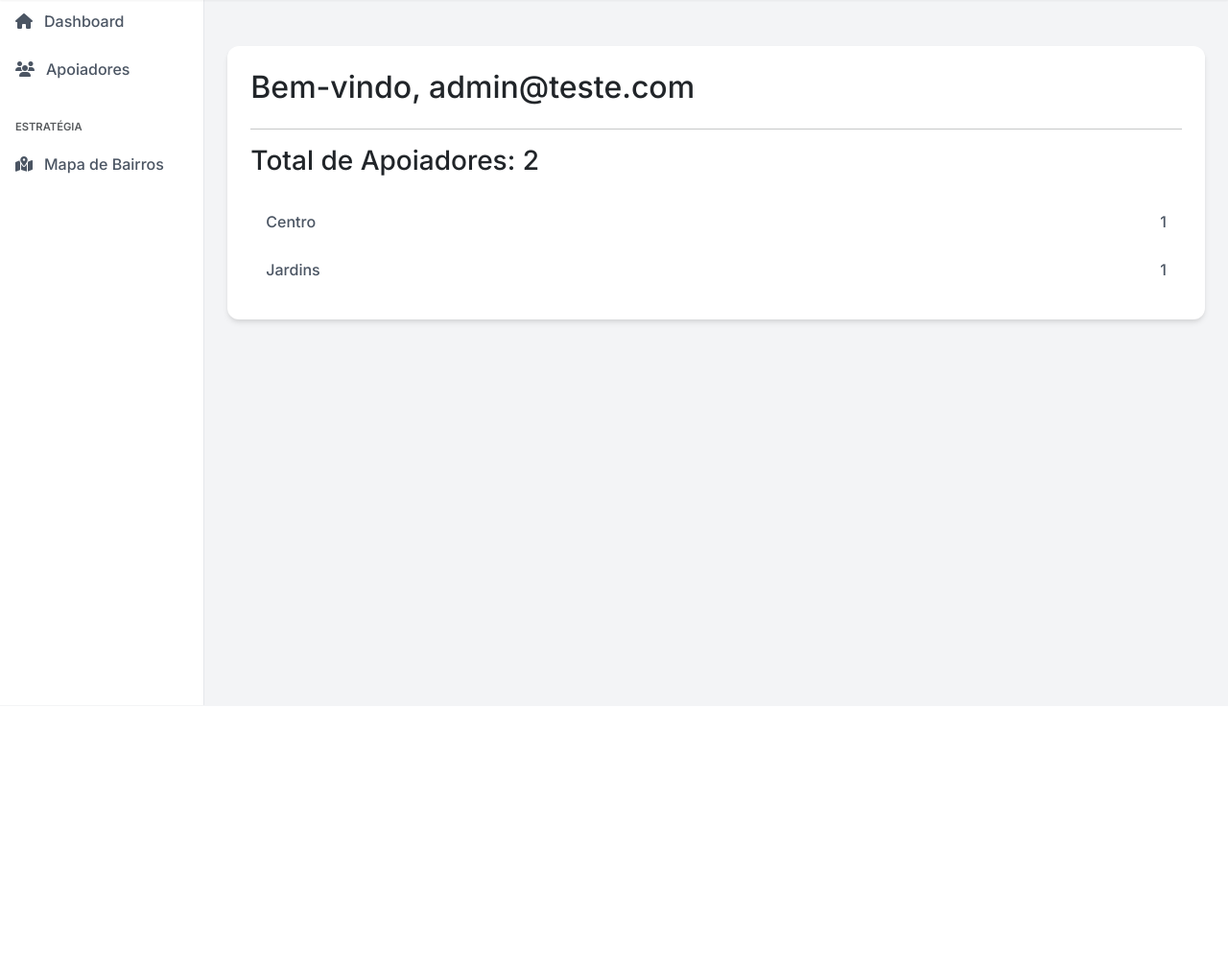
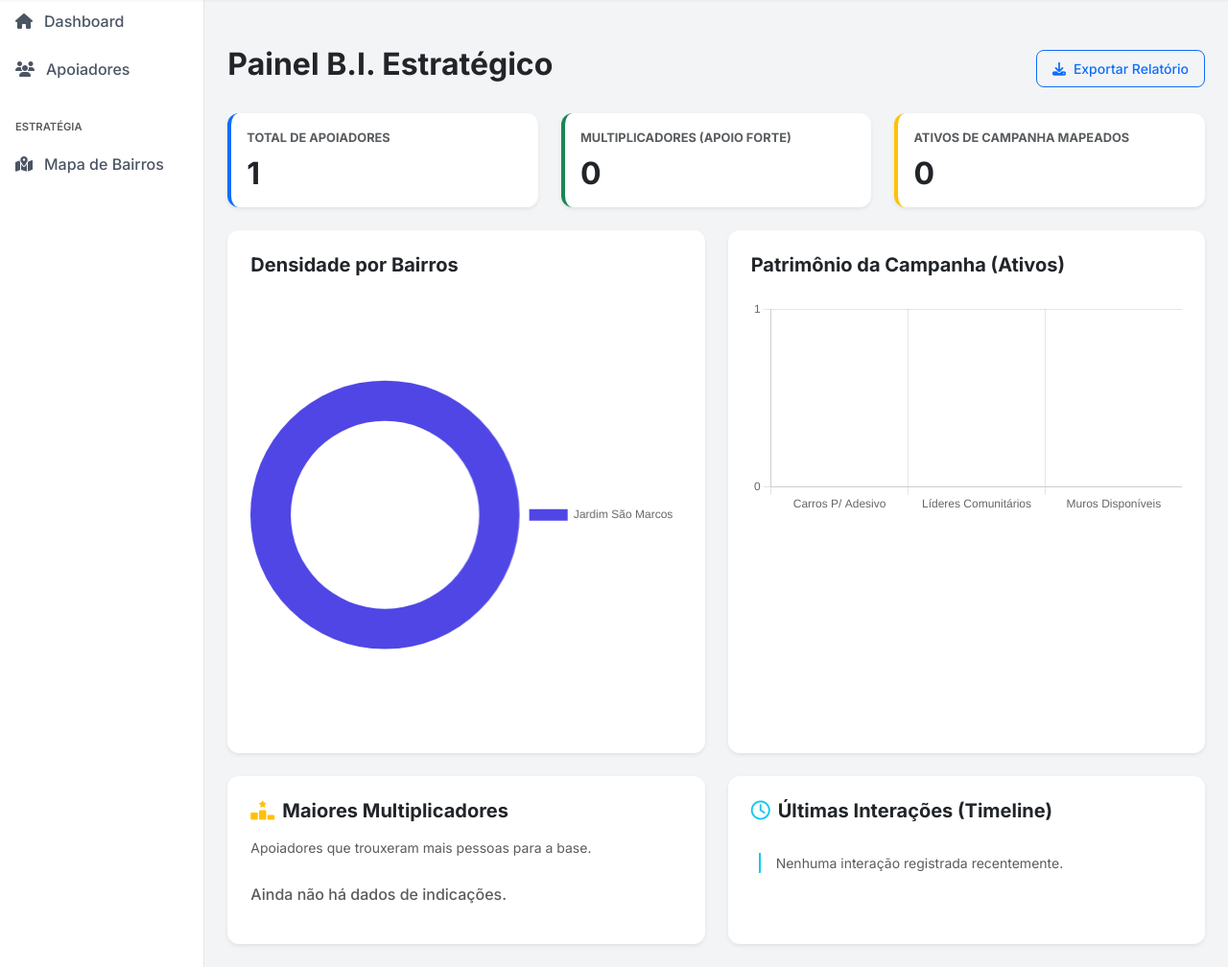
Before and after one commit to guibatist/app-candidatos, a Flask app: page /crm/ in a window 1280 px wide. Shown: the part 64-1072 px from the top of the page at 96% size. Before the commit the page ends 799 px from the top, so only its background shows below. Run offline with Flask 3, Linux system fonts and the light colour scheme; the visitor is signed in with stand-in values (Sample User, id 1).

Commit message:
feat(mapa & dashboard): implementa mapa cirúrgico leaflet e painel B.I. com chart.js

```diff
--- a/app/data/apoiadores.json
+++ b/app/data/apoiadores.json
@@ -1,4 +1,16 @@
 [
-  {"id": 1, "cliente_id": 1, "nome": "Maria Silva", "bairro": "Centro", "grau_apoio": "forte"},
-  {"id": 2, "cliente_id": 1, "nome": "José Souza", "bairro": "Jardins", "grau_apoio": "medio"}
+    {
+        "id": 1,
+        "cliente_id": 1,
+        "nome": "Guilherme Araujo Batista",
+        "telefone": "11953849310",
+        "cep": "06814-020",
+        "logradouro": "Estrada S\u00e3o Crist\u00f3v\u00e3o",
+        "numero": "120",
+        "uf": "SP",
+        "cidade": "Embu das Artes",
+        "bairro": "Jardim S\u00e3o Marcos",
+        "grau_apoio": "medio",
+        "data_cadastro": "04/03/2026"
+    }
 ]
--- a/app/routes/crm.py
+++ b/app/routes/crm.py
@@ -85,3 +85,26 @@ def concluir_tarefa(id):
 
     # Redireciona para a mesma página que o usuário estava (refresh)
     return redirect(request.referrer)
+
+from ..utils.json_helper import load_data
+
+@crm_bp.route('/mapa')
+def mapa_bairros():
+    if 'user_id' not in session:
+        return redirect(url_for('auth.login'))
+
+    # Verificação de Permissão do Plano
+    cliente_id = session.get('cliente_id')
+    clientes = load_data('clientes')
+    planos = load_data('planos')
+
+    cliente = next((c for c in clientes if c['id'] == cliente_id), None)
+    plano = next((p for p in planos if p['id'] == cliente['plano_id']), None)
+
+    if not plano or not plano.get('permite_mapa'):
+        return render_template('crm/erro_plano.html', modulo="Mapa Interativo"), 403
+
+    # Busca os dados agrupados
+    dados_mapa = CRMService.get_dados_mapa(cliente_id)
+
+    return render_template('crm/mapa.html', dados_mapa=dados_mapa)
--- a/app/services/crm_service.py
+++ b/app/services/crm_service.py
@@ -5,10 +5,54 @@ class CRMService:
     @staticmethod
     def get_dashboard_data(cliente_id):
         apoiadores = filter_by_client('apoiadores', cliente_id)
+        tarefas = filter_by_client('tarefas', cliente_id)
+
+        # 1. Total e Grau de Apoio
+        total = len(apoiadores)
+        multiplicadores = sum(1 for a in apoiadores if a.get('grau_apoio') == 'forte')
+
+        # 2. Bairros (Para gráfico de Rosca)
         bairros = {}
         for a in apoiadores:
-            bairros[a['bairro']] = bairros.get(a['bairro'], 0) + 1
-        return {"total_apoiadores": len(apoiadores), "bairros": bairros}
+            bairro_nome = a.get('bairro', 'Não Informado')
+            bairros[bairro_nome] = bairros.get(bairro_nome, 0) + 1
+
+        # 3. Ativos Físicos (Muros, Carros, Lideranças - Para gráfico de Barras)
+        ativos = {
+            "Muros Disponíveis": sum(1 for a in apoiadores if a.get('oferece_muro', False)),
+            "Carros P/ Adesivo": sum(1 for a in apoiadores if a.get('oferece_carro', False)),
+            "Líderes Comunitários": sum(1 for a in apoiadores if a.get('lideranca', False))
+        }
+
+        # 4. Score de Influência (Maiores Indicadores)
+        indicacoes = {}
+        for a in apoiadores:
+            indicador = a.get('indicado_por')
+            if indicador and indicador.strip() != "":
+                indicacoes[indicador] = indicacoes.get(indicador, 0) + 1
+
+        # Ordena o dicionário e pega os top 5
+        top_influenciadores = dict(sorted(indicacoes.items(), key=lambda item: item[1], reverse=True)[:5])
+
+        # 5. Timeline de Interações (Últimas 5 tarefas concluídas)
+        tarefas_concluidas = sorted([t for t in tarefas if t.get('status') == 'concluida'], key=lambda x: x['id'], reverse=True)[:5]
+
+        # Anexa o nome do apoiador na tarefa para exibir na timeline
+        for t in tarefas_concluidas:
+            ap_nome = next((a['nome'] for a in apoiadores if a['id'] == t['apoiador_id']), 'Desconhecido')
+            t['apoiador_nome'] = ap_nome
+
+        return {
+            "kpis": {
+                "total": total,
+                "multiplicadores": multiplicadores,
+                "ativos_total": sum(ativos.values())
+            },
+            "grafico_bairros": bairros,
+            "grafico_ativos": ativos,
+            "top_influenciadores": top_influenciadores,
+            "timeline": tarefas_concluidas
+        }
 
     @staticmethod
     def listar_apoiadores(cliente_id):
@@ -65,6 +109,27 @@ class CRMService:
         tarefas.append(nova_tarefa)
         save_data('tarefas', tarefas)
 
+    # ================= MAPA =================
     @staticmethod
     def concluir_tarefa(cliente_id, tarefa_id):
         update_item('tarefas', tarefa_id, cliente_id, {"status": "concluida"})
+
+    @staticmethod
+    def get_dados_mapa(cliente_id):
+        apoiadores = filter_by_client('apoiadores', cliente_id)
+
+        pontos_exatos = []
+        for a in apoiadores:
+            # Só envia para o mapa quem tem logradouro e cidade preenchidos
+            if a.get('logradouro') and a.get('cidade'):
+                pontos_exatos.append({
+                    "id": a.get('id'),
+                    "nome": a.get('nome'),
+                    "endereco": f"{a.get('logradouro')}, {a.get('numero', '')}",
+                    "bairro": a.get('bairro'),
+                    "cidade": a.get('cidade'),
+                    "uf": a.get('uf'),
+                    "grau_apoio": a.get('grau_apoio', 'medio')
+                })
+
+        return pontos_exatos
--- a/app/templates/crm/dashboard.html
+++ b/app/templates/crm/dashboard.html
@@ -1,15 +1,133 @@
 {% extends 'base.html' %}
 {% block content %}
-<div class="card p-4">
-    <h2>Bem-vindo, {{ usuario_logado.email }}</h2>
-    <hr>
-    <h3>Total de Apoiadores: {{ resumo.total_apoiadores }}</h3>
-    <ul class="list-group mt-3">
-        {% for bairro, qtd in resumo.bairros.items() %}
-        <li class="list-group-item d-flex justify-content-between">
-            {{ bairro }} <span>{{ qtd }}</span>
-        </li>
-        {% endfor %}
-    </ul>
+<div class="d-flex justify-content-between align-items-center mb-4">
+    <h2 class="fw-bold text-dark">Painel B.I. Estratégico</h2>
+    <button class="btn btn-outline-primary btn-sm"><i class="fa-solid fa-download me-2"></i>Exportar Relatório</button>
 </div>
+
+<div class="row mb-4">
+    <div class="col-md-4">
+        <div class="card p-3 shadow-sm border-start border-4 border-primary">
+            <span class="text-muted fw-bold text-uppercase" style="font-size: 0.8rem;">Total de Apoiadores</span>
+            <h2 class="mt-2 mb-0 fw-bold">{{ resumo.kpis.total }}</h2>
+        </div>
+    </div>
+    <div class="col-md-4">
+        <div class="card p-3 shadow-sm border-start border-4 border-success">
+            <span class="text-muted fw-bold text-uppercase" style="font-size: 0.8rem;">Multiplicadores (Apoio Forte)</span>
+            <h2 class="mt-2 mb-0 fw-bold">{{ resumo.kpis.multiplicadores }}</h2>
+        </div>
+    </div>
+    <div class="col-md-4">
+        <div class="card p-3 shadow-sm border-start border-4 border-warning">
+            <span class="text-muted fw-bold text-uppercase" style="font-size: 0.8rem;">Ativos de Campanha Mapeados</span>
+            <h2 class="mt-2 mb-0 fw-bold">{{ resumo.kpis.ativos_total }}</h2>
+        </div>
+    </div>
+</div>
+
+<div class="row mb-4">
+    <div class="col-md-6">
+        <div class="card p-4 h-100 shadow-sm">
+            <h5 class="fw-bold mb-4">Densidade por Bairros</h5>
+            <canvas id="graficoBairros"></canvas>
+        </div>
+    </div>
+    <div class="col-md-6">
+        <div class="card p-4 h-100 shadow-sm">
+            <h5 class="fw-bold mb-4">Patrimônio da Campanha (Ativos)</h5>
+            <canvas id="graficoAtivos"></canvas>
+        </div>
+    </div>
+</div>
+
+<div class="row">
+    <div class="col-md-6">
+        <div class="card p-4 h-100 shadow-sm">
+            <h5 class="fw-bold mb-3"><i class="fa-solid fa-ranking-star text-warning me-2"></i>Maiores Multiplicadores</h5>
+            <p class="text-muted small mb-3">Apoiadores que trouxeram mais pessoas para a base.</p>
+            <ul class="list-group list-group-flush">
+                {% for nome, quantidade in resumo.top_influenciadores.items() %}
+                <li class="list-group-item d-flex justify-content-between align-items-center px-0">
+                    <span class="fw-bold text-dark">{{ nome }}</span>
+                    <span class="badge bg-primary rounded-pill">{{ quantidade }} indicados</span>
+                </li>
+                {% else %}
+                <li class="list-group-item text-muted px-0 text-center border-0">Ainda não há dados de indicações.</li>
+                {% endfor %}
+            </ul>
+        </div>
+    </div>
+
+    <div class="col-md-6">
+        <div class="card p-4 h-100 shadow-sm">
+            <h5 class="fw-bold mb-3"><i class="fa-regular fa-clock text-info me-2"></i>Últimas Interações (Timeline)</h5>
+            <div class="border-start border-2 border-info ms-2 ps-3 mt-3">
+                {% for t in resumo.timeline %}
+                <div class="mb-3">
+                    <div class="fw-bold text-dark" style="font-size: 0.9rem;">
+                        {{ t.tipo }} com {{ t.apoiador_nome }}
+                    </div>
+                    <div class="text-muted small">{{ t.descricao }}</div>
+                </div>
+                {% else %}
+                <div class="text-muted small">Nenhuma interação registrada recentemente.</div>
+                {% endfor %}
+            </div>
+        </div>
+    </div>
+</div>
+
+<script src="https://cdn.jsdelivr.net/npm/chart.js"></script>
+
+<script>
+    // INJETANDO DADOS DO PYTHON PARA O JAVASCRIPT
+    const dadosBairros = {{ resumo.grafico_bairros | tojson }};
+    const dadosAtivos = {{ resumo.grafico_ativos | tojson }};
+
+    // 1. Configurando Gráfico de Bairros (Rosca / Doughnut)
+    const ctxBairros = document.getElementById('graficoBairros').getContext('2d');
+    new Chart(ctxBairros, {
+        type: 'doughnut',
+        data: {
+            labels: Object.keys(dadosBairros),
+            datasets: [{
+                data: Object.values(dadosBairros),
+                backgroundColor: ['#4f46e5', '#3b82f6', '#10b981', '#f59e0b', '#ef4444', '#8b5cf6'],
+                borderWidth: 0,
+                cutout: '70%'
+            }]
+        },
+        options: {
+            responsive: true,
+            plugins: {
+                legend: { position: 'right' }
+            }
+        }
+    });
+
+    // 2. Configurando Gráfico de Ativos Físicos (Barras / Bar)
+    const ctxAtivos = document.getElementById('graficoAtivos').getContext('2d');
+    new Chart(ctxAtivos, {
+        type: 'bar',
+        data: {
+            labels: Object.keys(dadosAtivos),
+            datasets: [{
+                label: 'Quantidade Cadastrada',
+                data: Object.values(dadosAtivos),
+                backgroundColor: '#4f46e5',
+                borderRadius: 6
+            }]
+        },
+        options: {
+            responsive: true,
+            scales: {
+                y: { beginAtZero: true, ticks: { stepSize: 1 } }
+            },
+            plugins: {
+                legend: { display: false }
+            }
+        }
+    });
+</script>
 {% endblock %}
```
Also changed, not shown: app/templates/crm/erro_plano.html (added, +9 -0 lines), app/templates/crm/mapa.html (added, +113 -0 lines).
